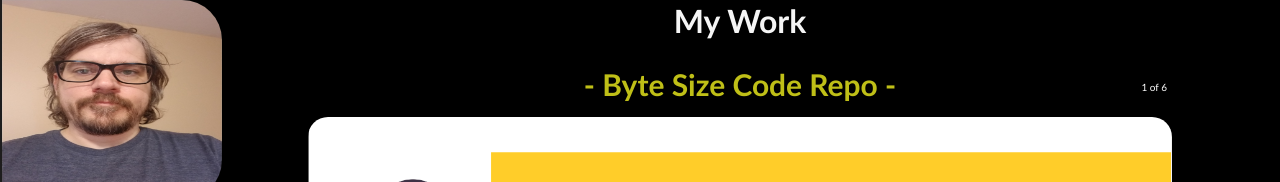
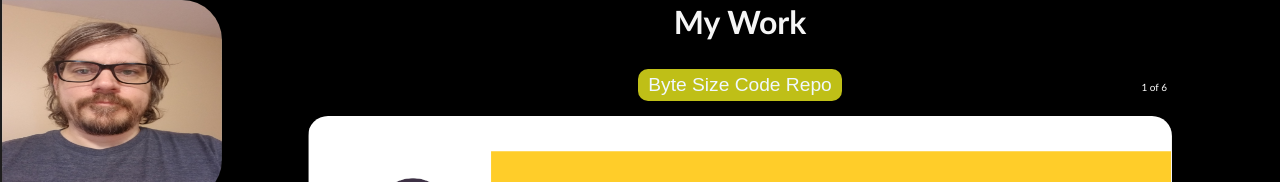
Before and after one commit to Terence-A/TerenceArseneaultPortfolio, a React (Create React App) app in the folder client/: page /portfolio in a window 1280 px wide. Shown: the top 182 px of the page. Built offline with nearby package versions, Linux system fonts and the light colour scheme.

Commit message:
refactored the Portfolio list to map through data

```diff
--- a/client/src/components/Portfolio.css
+++ b/client/src/components/Portfolio.css
@@ -41,6 +41,15 @@
   margin: 0;
   color: #bfbf17;
 }
+.mainCarousel button {
+  background-color: #bfbf17;
+  font-size: 1.2rem;
+  padding: 5px 10px;
+  border-radius: 10px;
+  border: none;
+  cursor: pointer;
+  color: aliceblue;
+}
 @media screen and (max-width: 660px) {
   .mainCarousel {
     margin: 10px;
--- a/client/src/components/Portfolio.js
+++ b/client/src/components/Portfolio.js
@@ -10,130 +10,80 @@ import weatherDashboard from "./weatherDashboard.png";
 import workDayScheduler from "./workDayScheduler.png";
 import codingQuiz from "./codingQuiz.png";
 
+const PortfolioList = [
+  {
+    portLink: "https://github.com/Terence-A/ByteSizeBlog",
+    portTitle: "Byte Size Code Repo",
+    image: byteSizeBlog,
+    deployLink: "https://byte-size-blog-29657a568883.herokuapp.com/",
+    deployTitle: "Deploy Byte Size Blog",
+    id: 1,
+  },
+  {
+    portLink: "https://github.com/Terence-A/Atlantic-Glamping",
+    portTitle: "Atlantic Glamping Repo",
+    image: atlanticGlamping,
+    deployLink: "https://atlantic-glamping-6972d1dfb7e3.herokuapp.com/",
+    deployTitle: "Deploy Atlantic Glamping",
+    id: 2,
+  },
+  {
+    portLink: "https://github.com/Terence-A/WhatsForDinner",
+    portTitle: "What's for Dinner Repo",
+    image: whatsForDinner,
+    deployLink: "https://terence-a.github.io/WhatsForDinner/",
+    deployTitle: "Deploy Whats for Dinner",
+    id: 3,
+  },
+  {
+    portLink: "https://github.com/Terence-A/WeatherDashboard",
+    portTitle: "Weather Dashboard Repo",
+    image: weatherDashboard,
+    deployLink: "https://terence-a.github.io/WeatherDashboard/",
+    deployTitle: "Deploy Weather Dashboard",
+    id: 4,
+  },
+  {
+    portLink: "https://github.com/Terence-A/workDayScheduler",
+    portTitle: "Work Day Scheduler Repo",
+    image: workDayScheduler,
+    deployLink: "https://terence-a.github.io/workDayScheduler/",
+    deployTitle: "Deploy Work Day Scheduler",
+    id: 5,
+  },
+  {
+    portLink: "https://github.com/Terence-A/codingQuizChallenge",
+    portTitle: "Coding Quiz Challenge Repo",
+    image: codingQuiz,
+    deployLink: "https://terence-a.github.io/codingQuizChallenge/",
+    deployTitle: "Deploy Coding Quiz Challenge",
+    id: 6,
+  },
+];
+
+console.log(PortfolioList[0].portLink);
+
 class Portfolio extends Component {
   render() {
     return (
       <div className="carouselWrapper">
         <h2>My Work</h2>
         <Carousel className="mainCarousel" showThumbs={false}>
-          <div>
-            <a
-              target="_blank"
-              rel="noopener noreferrer"
-              href="https://github.com/Terence-A/ByteSizeBlog"
-            >
-              <h3>- Byte Size Code Repo -</h3>
-              <img src={byteSizeBlog} alt="" className="imgOne image" />
+          {PortfolioList.map((list) => (
+            <div key={list.id}>
+              <a target="_blank" rel="noopener noreferrer" href={list.portLink}>
+                <button>{list.portTitle}</button>
+                <img src={list.image} alt="" className="imgOne image" />
               </a>
               <a
                 target="_blank"
                 rel="noopener noreferrer"
-              href="https://byte-size-blog-29657a568883.herokuapp.com/"
+                href={list.deployLink}
               >
-              <p className="legend">Deploy Byte Size Blog</p>
+                <p className="legend">{list.deployTitle}</p>
               </a>
             </div>
-
-          <div>
-            <a
-              target="_blank"
-              rel="noopener noreferrer"
-              href="https://github.com/Terence-A/Atlantic-Glamping"
-            >
-              <h3>- Atlantic Glamping Repo-</h3>
-              <img src={atlanticGlamping} alt="" className="imgTwo image" />
-            </a>
-            <a
-              target="_blank"
-              rel="noopener noreferrer"
-              href="https://atlantic-glamping-6972d1dfb7e3.herokuapp.com/"
-            >
-              <p className="legend">Deploy Atlantic Glamping</p>
-            </a>
-          </div>
-
-          <div>
-            <a
-              target="_blank"
-              rel="noopener noreferrer"
-              href="https://github.com/Terence-A/WhatsForDinner"
-            >
-              <h3>- What's for Dinner Repo -</h3>
-              <img
-                src={whatsForDinner}
-                alt="clear"
-                className="imgThree image"
-              />
-            </a>
-            <a
-              target="_blank"
-              rel="noopener noreferrer"
-              href="https://terence-a.github.io/WhatsForDinner/"
-            >
-              <p className="legend"> Deploy Whats for Dinner </p>
-            </a>
-          </div>
-
-          <div>
-            <a
-              target="_blank"
-              rel="noopener noreferrer"
-              href="https://github.com/Terence-A/WeatherDashboard"
-            >
-              <h3>- Weather Dashboard Repo -</h3>
-              <img
-                src={weatherDashboard}
-                alt="clear"
-                className="imgThree image"
-              />
-            </a>
-            <a
-              target="_blank"
-              rel="noopener noreferrer"
-              href="https://terence-a.github.io/WeatherDashboard/"
-            >
-              <p className="legend"> Deploy Weather Dashboard</p>
-            </a>
-          </div>
-
-          <div>
-            <a
-              target="_blank"
-              rel="noopener noreferrer"
-              href="https://github.com/Terence-A/workDayScheduler"
-            >
-              <h3>- Work Day Scheduler Repo -</h3>
-              <img
-                src={workDayScheduler}
-                alt="clear"
-                className="imgThree image"
-              />
-            </a>
-            <a
-              target="_blank"
-              rel="noopener noreferrer"
-              href="https://terence-a.github.io/workDayScheduler/"
-            >
-              <p className="legend">Deploy Work Day Scheduler</p>
-            </a>
-          </div>
-          <div>
-            <a
-              target="_blank"
-              rel="noopener noreferrer"
-              href="https://github.com/Terence-A/codingQuizChallenge"
-            >
-              <h3>- Coding Quiz Challenge Repo -</h3>
-              <img src={codingQuiz} alt="clear" className="imgThree image" />
-            </a>
-            <a
-              target="_blank"
-              rel="noopener noreferrer"
-              href="https://terence-a.github.io/codingQuizChallenge/"
-            >
-              <p className="legend">Deploy Coding Quiz Challenge</p>
-            </a>
-          </div>
+          ))}
         </Carousel>
       </div>
     );
```
Also changed, not shown: client/src/components/Project.js (deleted, +0 -12 lines). Lines whose indentation alone changed are shown as unchanged.
